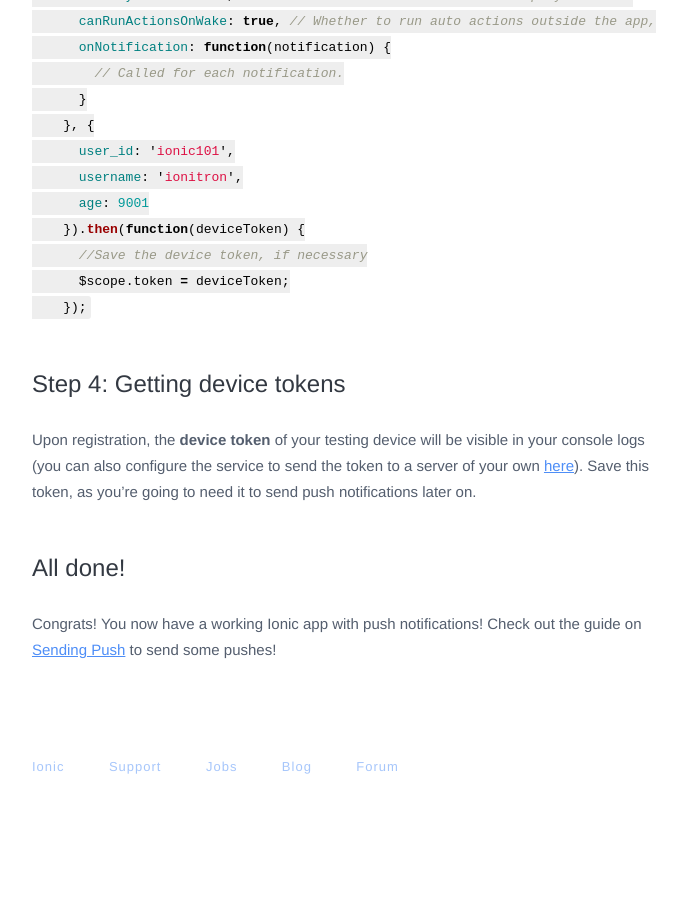
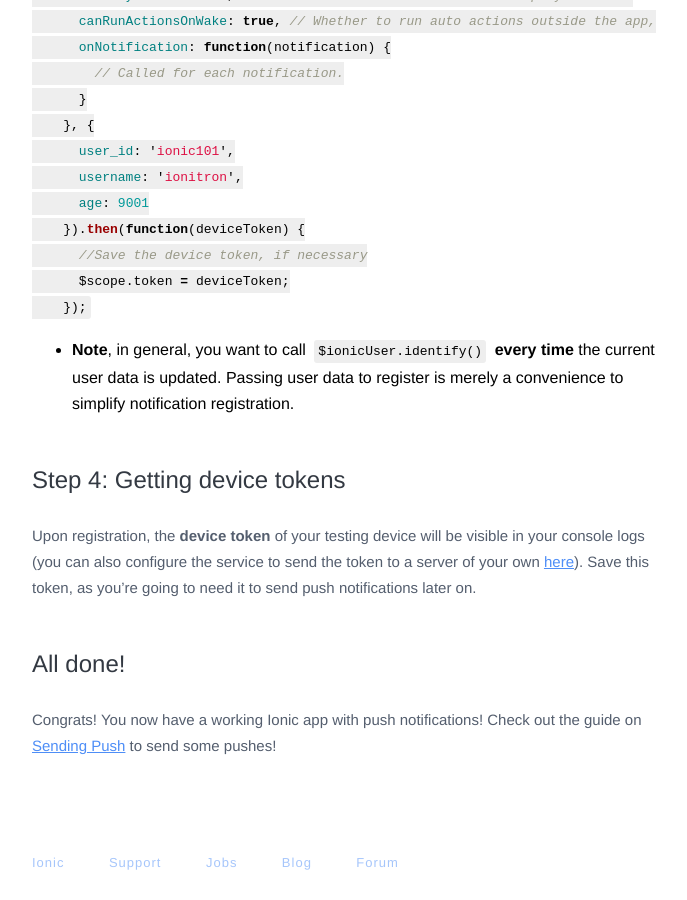
Before and after one commit to ionic-team/ionic-io-docs, a Jekyll site: the page built from push/installation.md, in a window 1280 px wide and 900 px high, scrolled down 2070 px. Shown: the whole window, without its empty margins (368-1055 px from the left). Built offline with Jekyll 4.4.1, drawn with Linux system fonts in a browser that asks for light colours; some web fonts are replaced; Markdown is read by kramdown in place of the engine named in the settings; before the commit the page ends 2874 px from its top, so only the background shows below that.

Commit message:
More register docs

````diff
--- a/push/installation.md
+++ b/push/installation.md
@@ -107,6 +107,9 @@ seen below:
     });
 ```
 
+* <strong>Note</strong>, in general, you want to call `$ionicUser.identify()` <strong>every time</strong> the current
+user data is updated.  Passing user data to register is merely a convenience to simplify notification registration.
+
 ## Step 4: Getting device tokens
 
 Upon registration, the <strong>device token</strong> of your testing device will be visible in your console logs (you
````
